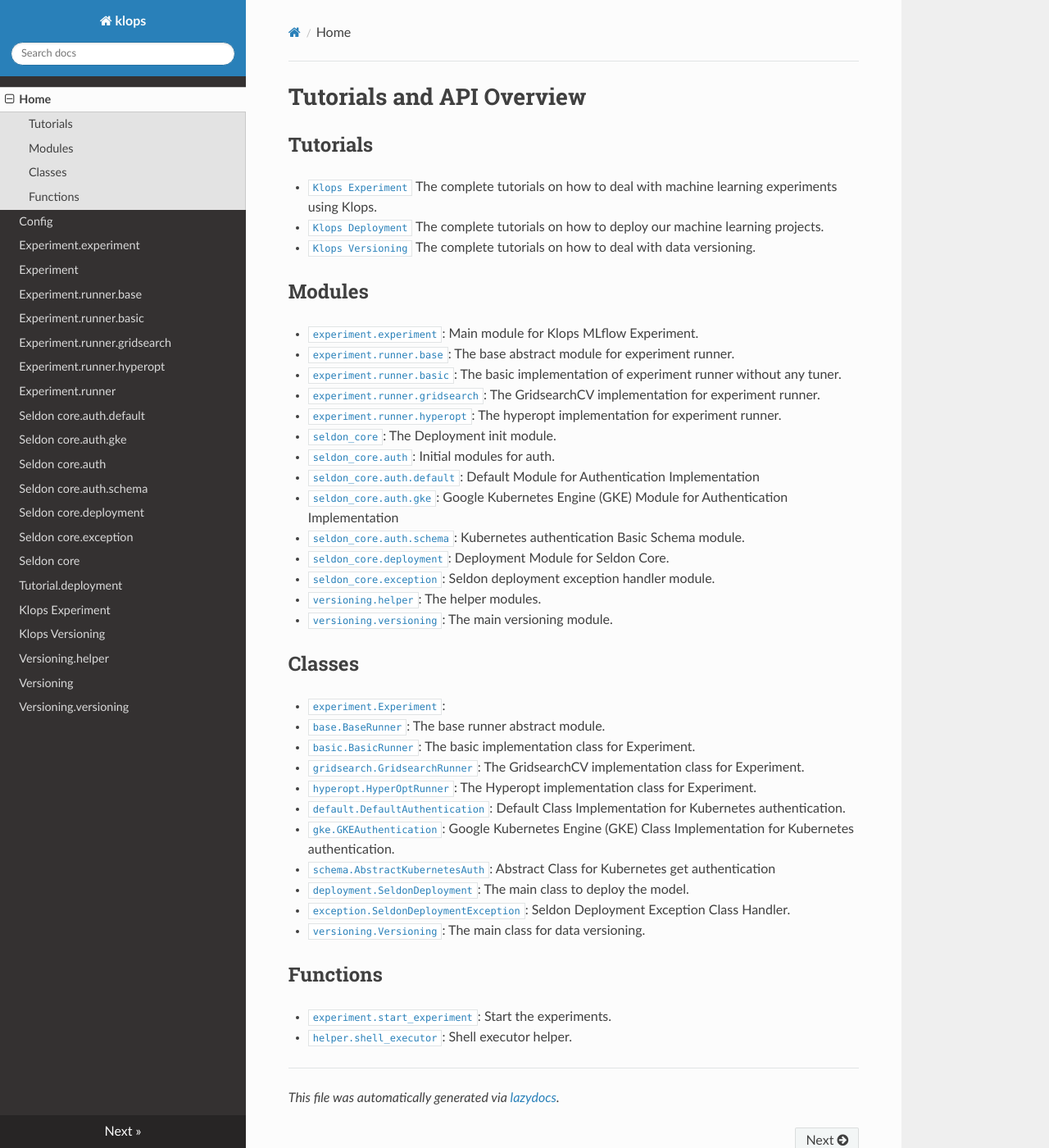
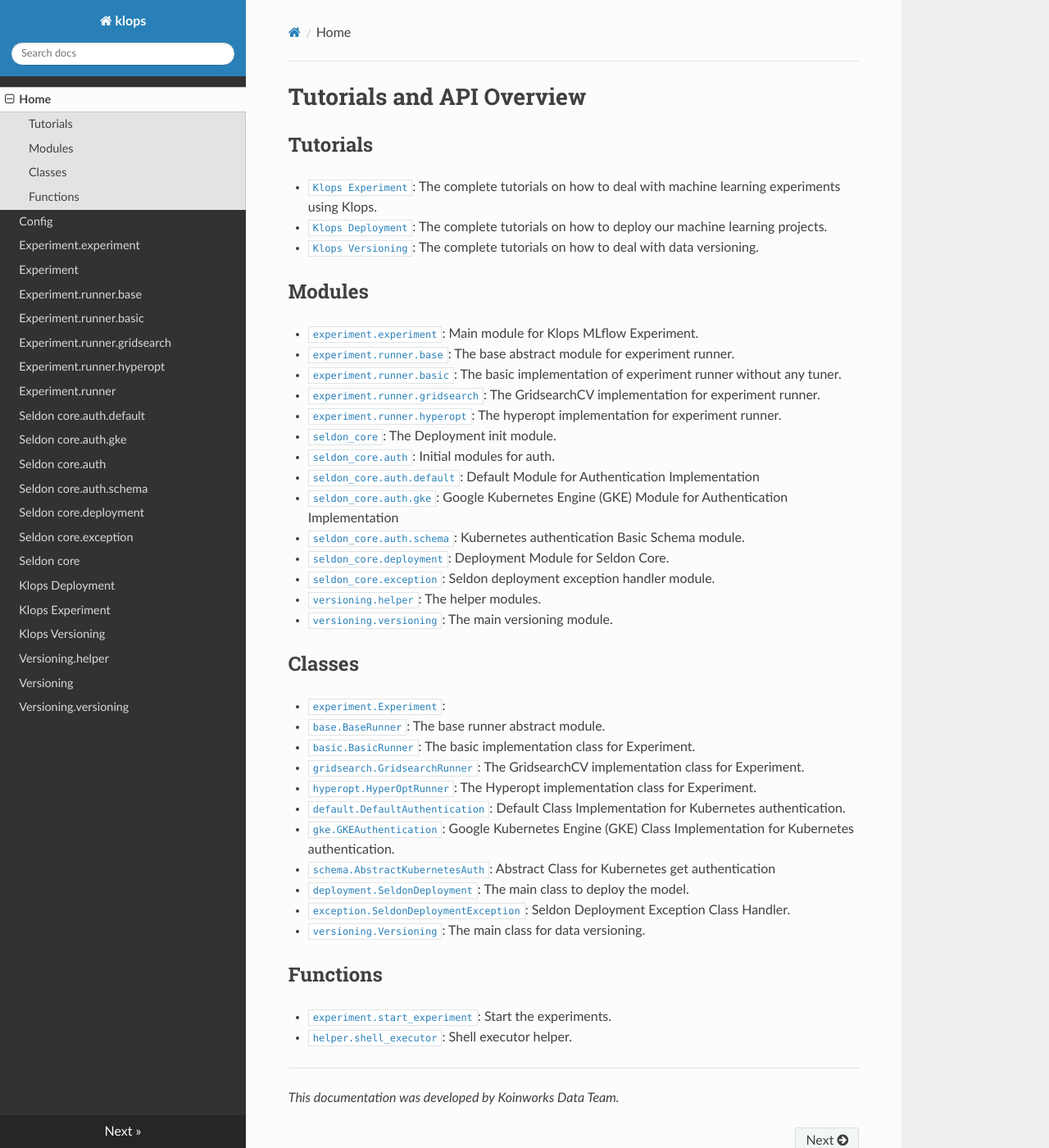
Before and after one commit to asrulsibaoel/klops, an MkDocs documentation site: the page built from docs/index.md, in a window 1280 px wide and 1400 px high. Shown: the whole window at 82% size. Built offline with MkDocs 1.6.1, drawn with Linux system fonts in a browser that asks for light colours; nearby versions of some CDN libraries.

Commit message:
Finished: Tutorials for deployment

```diff
--- a/docs/index.md
+++ b/docs/index.md
@@ -3,9 +3,9 @@
 # Tutorials and API Overview
 
 ## Tutorials
-- [`Klops Experiment`](/docs/tutorial.experiment.md) The complete tutorials on how to deal with machine learning experiments using Klops.
-- [`Klops Deployment`](/docs/tutorial.deployment.md) The complete tutorials on how to deploy our machine learning projects.
-- [`Klops Versioning`](/docs/tutorial.versioning.md) The complete tutorials on how to deal with data versioning.
+- [`Klops Experiment`](/docs/tutorial.experiment.md): The complete tutorials on how to deal with machine learning experiments using Klops.
+- [`Klops Deployment`](/docs/tutorial.deployment.md): The complete tutorials on how to deploy our machine learning projects.
+- [`Klops Versioning`](/docs/tutorial.versioning.md): The complete tutorials on how to deal with data versioning.
 
 ## Modules
 
@@ -46,4 +46,4 @@
 
 ---
 
-_This file was automatically generated via [lazydocs](https://github.com/ml-tooling/lazydocs)._
+_This documentation was developed by Koinworks Data Team._
```
Also changed, not shown: docs/tutorial.deployment.md (+37 -0 lines), 1 other file.
